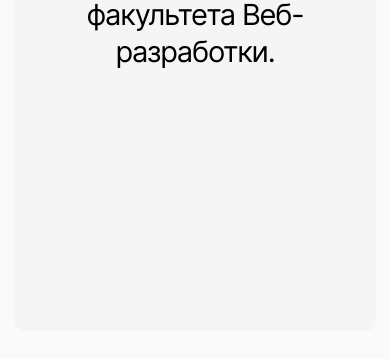
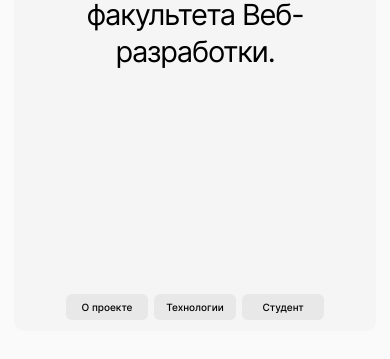
Before and after one commit to Anatoly-72/movies-explorer-frontend, a React (Create React App) app: page / in a window 390 px wide. Shown: the part 359-718 px from the top of the page. Built offline with nearby package versions, Linux system fonts and the light colour scheme.

Commit message:
feat: добавить navtab

```diff
--- a/src/components/Logo/Logo.js
+++ b/src/components/Logo/Logo.js
@@ -1,12 +1,12 @@
 import { Link } from "react-router-dom";
 import logo from "../../images/logo.svg";
 
-const Logo = () => {
+function Logo() {
   return (
     <Link to="/">
       <img className="logo" src={logo} alt="Логотип" />
     </Link>
   );
-};
+}
 
 export default Logo;
--- a/src/components/Main/Main.js
+++ b/src/components/Main/Main.js
@@ -4,7 +4,7 @@ import Promo from "../Promo/Promo";
 // import AboutMe from "./AboutMe/AboutMe";
 // import Portfolio from "./Portfolio/Portfolio";
 
-const Main = () => {
+function Main() {
   return (
     <>
       <Promo />
@@ -14,6 +14,6 @@ const Main = () => {
       <Portfolio /> */}
     </>
   );
-};
+}
 
 export default Main;
--- /dev/null
+++ b/src/components/NavTab/NavTab.css
@@ -0,0 +1,55 @@
+.navtab__list {
+  display: flex;
+  justify-content: space-between;
+  width: 308px;
+  list-style: none;
+  margin: 151px auto 0;
+  padding: 0;
+}
+
+.navtab__item {
+  display: flex;
+  align-items: center;
+  justify-content: center;
+  width: 96px;
+  height: 36px;
+  border-radius: 10px;
+  background: #e8e8e8;
+  cursor: pointer;
+}
+
+.navtab__item:hover {
+  transition: 0.2s ease;
+  opacity: 0.5;
+}
+
+.navtab__link {
+  text-decoration: none;
+  font-weight: 500;
+  font-size: 12px;
+  line-height: 16px;
+  color: #000;
+}
+
+@media screen and (max-width: 991px) {
+  .navtab__list {
+    margin: 314px auto 0;
+  }
+}
+
+@media screen and (max-width: 767px) {
+  .navtab__list {
+    width: 258px;
+    margin: 224px auto 0;
+  }
+
+  .navtab__item {
+    width: 82px;
+    height: 26px;
+    border-radius: 6px;
+  }
+
+  .navtab__link {
+    font-size: 10px;
+  }
+}
--- /dev/null
+++ b/src/components/NavTab/NavTab.js
@@ -0,0 +1,27 @@
+import "./NavTab.css";
+
+function NavTab() {
+  return (
+    <nav className="navtab">
+      <ul className="navtab__list">
+        <li className="navtab__item">
+          <a className="navtab__link" href="#about-project">
+            О проекте
+          </a>
+        </li>
+        <li className="navtab__item">
+          <a className="navtab__link" href="#techs">
+            Технологии
+          </a>
+        </li>
+        <li className="navtab__item">
+          <a className="navtab__link" href="#student">
+            Студент
+          </a>
+        </li>
+      </ul>
+    </nav>
+  );
+};
+
+export default NavTab;
--- a/src/components/Promo/Promo.js
+++ b/src/components/Promo/Promo.js
@@ -1,5 +1,5 @@
 import "./Promo.css";
-// import NavTab from "../NavTab/NavTab";
+import NavTab from "../NavTab/NavTab";
 
 function Promo() {
   return (
@@ -7,7 +7,7 @@ function Promo() {
       <h1 className="promo__title">
         Учебный проект студента факультета Веб-разработки.
       </h1>
-      {/* <NavTab /> */}
+      <NavTab />
     </section>
   );
 }
```
